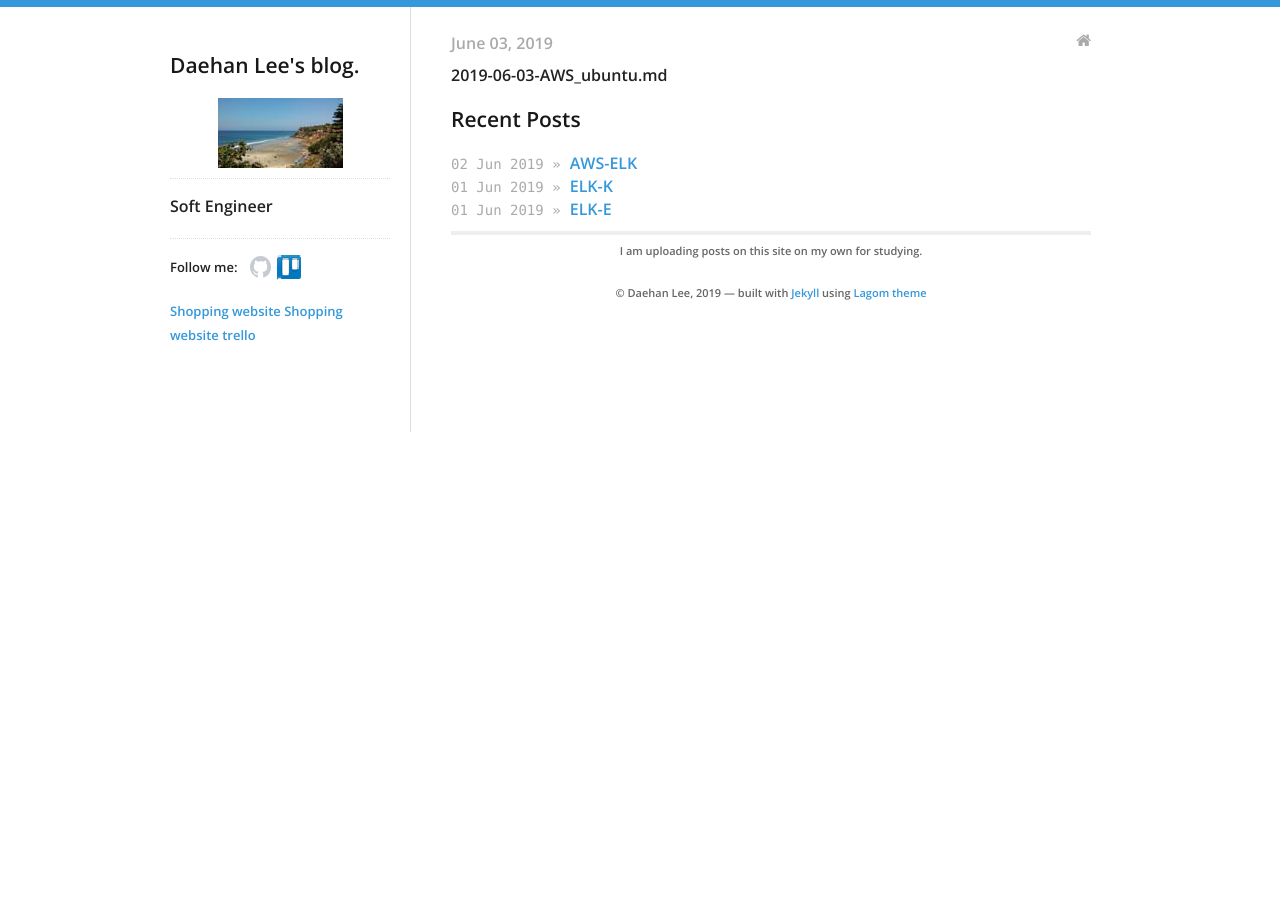
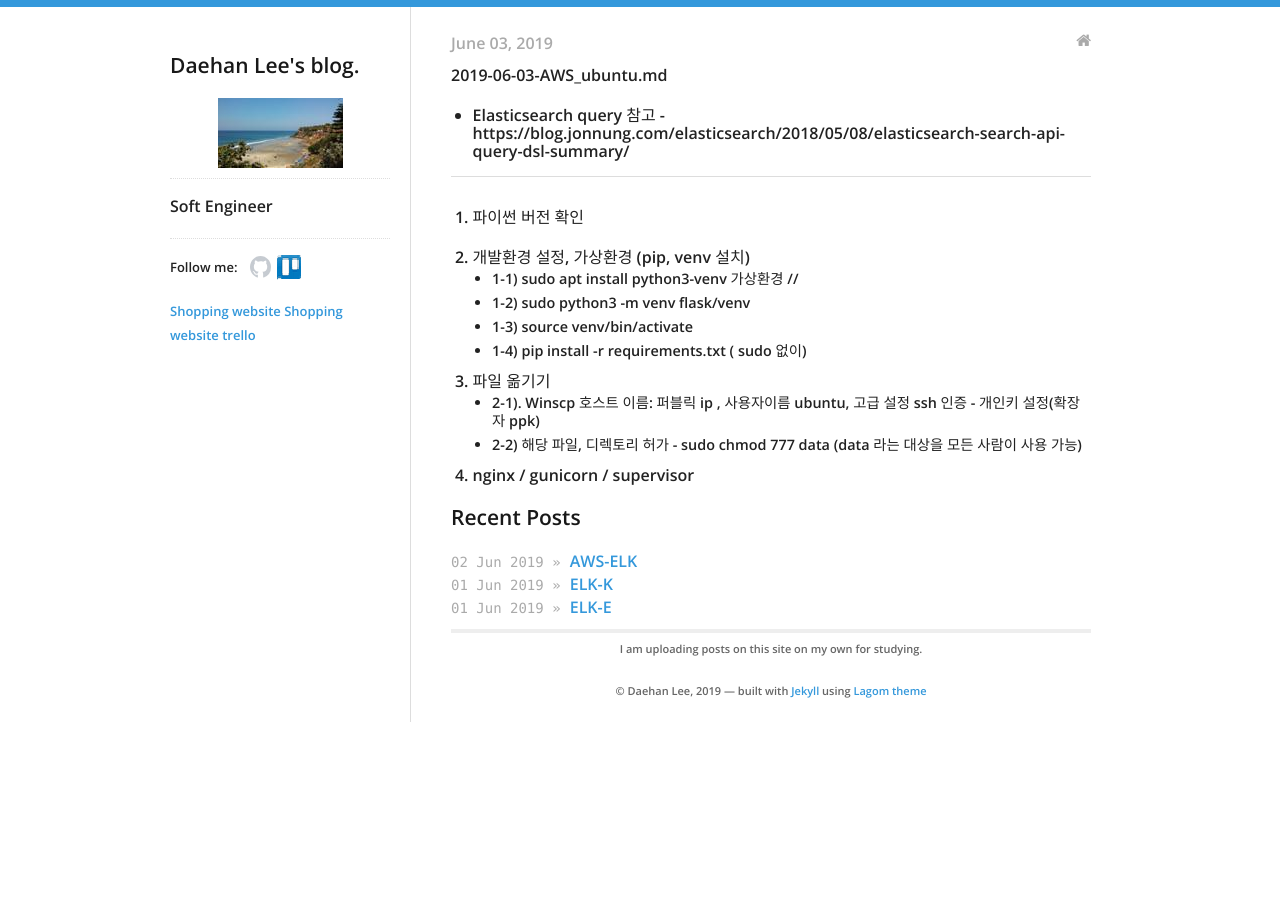
Before and after one commit to daehan0226/Study, a Jekyll site: the page built from _posts/2019-06-03-AWS_ubuntu.md, in a window 1280 px wide. Built offline with Jekyll 4.4.1, drawn with Linux system fonts in a browser that asks for light colours.

Commit message:
Update 2019-06-03-AWS_ubuntu.md

```diff
--- a/_posts/2019-06-03-AWS_ubuntu.md
+++ b/_posts/2019-06-03-AWS_ubuntu.md
@@ -7,3 +7,24 @@ categories:
 
 
 2019-06-03-AWS_ubuntu.md
+
+
+* Elasticsearch query 참고 - https://blog.jonnung.com/elasticsearch/2018/05/08/elasticsearch-search-api-query-dsl-summary/
+
+- - -
+
+0. 파이썬 버전 확인
+
+1. 개발환경 설정, 가상환경 (pip, venv 설치)
+ - 1-1) sudo apt install python3-venv  가상환경 //
+ - 1-2) sudo python3 -m venv flask/venv
+ - 1-3) source venv/bin/activate
+ - 1-4) pip install -r requirements.txt    ( sudo 없이)
+
+
+2. 파일 옮기기
+ - 2-1). Winscp 호스트 이름: 퍼블릭 ip , 사용자이름 ubuntu,  고급 설정 ssh 인증 - 개인키 설정(확장자 ppk)
+ - 2-2) 해당 파일, 디렉토리 허가 - sudo chmod 777 data  (data 라는 대상을 모든 사람이 사용 가능)
+
+
+3. nginx / gunicorn / supervisor
```
